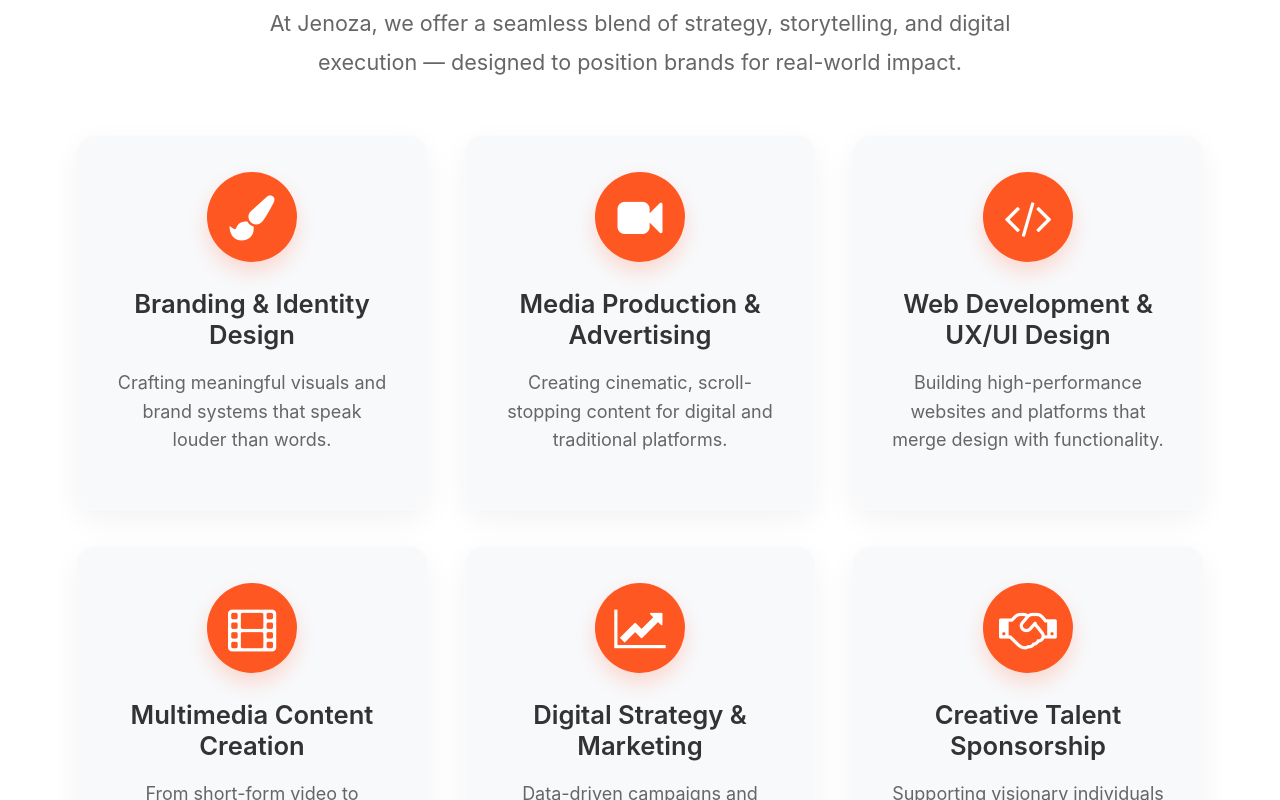
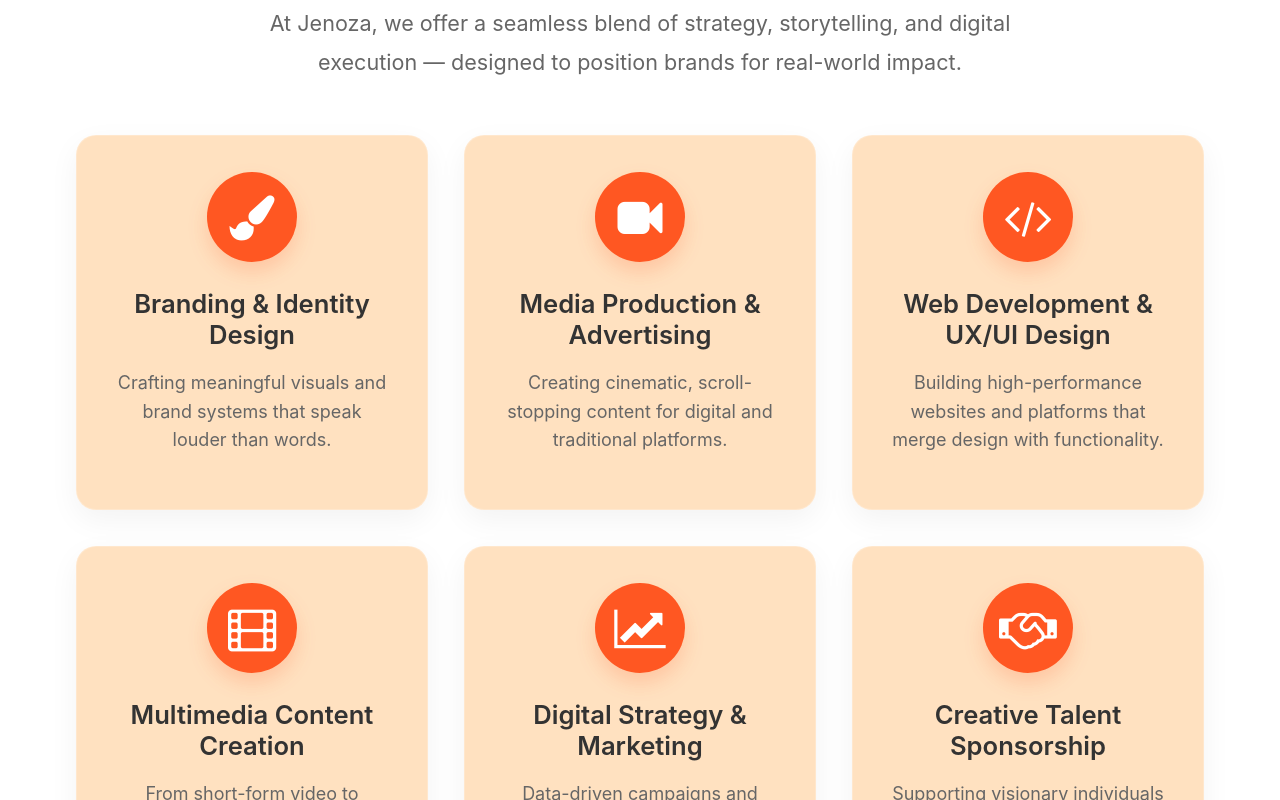
Before and after one commit to Jenoza/Jenoza-FrontEnd, an Angular app: page /about in a window 1280 px wide. Shown: the part 2680-3480 px from the top of the page. Built offline with nearby package versions, Linux system fonts and the light colour scheme.

Commit message:
Changes BGColor

```diff
--- a/src/app/pages/about/about.component.scss
+++ b/src/app/pages/about/about.component.scss
@@ -208,7 +208,7 @@
   }
 
   .capability-card {
-    background: rgba(245, 247, 250, 0.7);
+    background: rgba(255, 213, 165, 0.7);
     backdrop-filter: blur(10px);
     border-radius: 20px;
     padding: 2rem;
```
